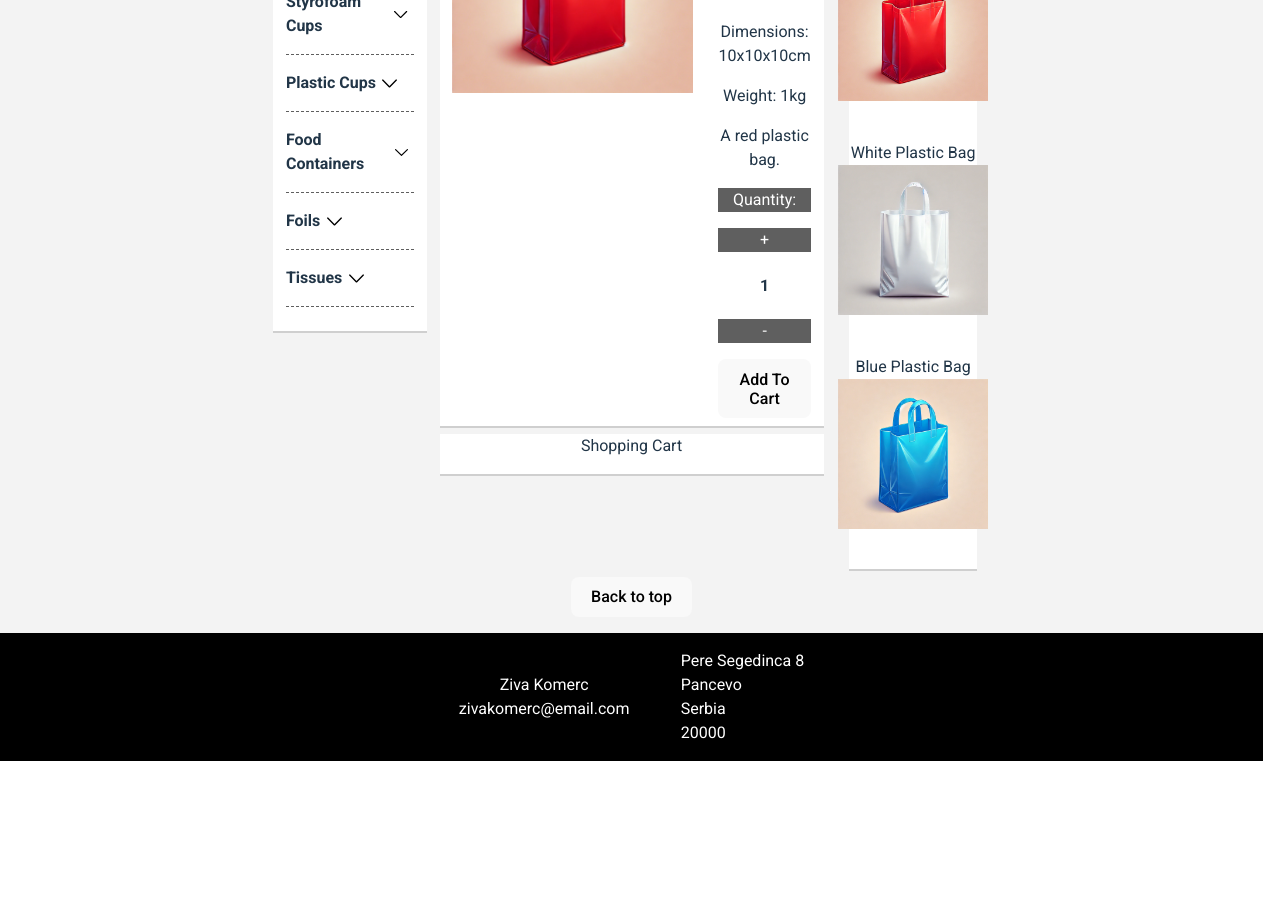
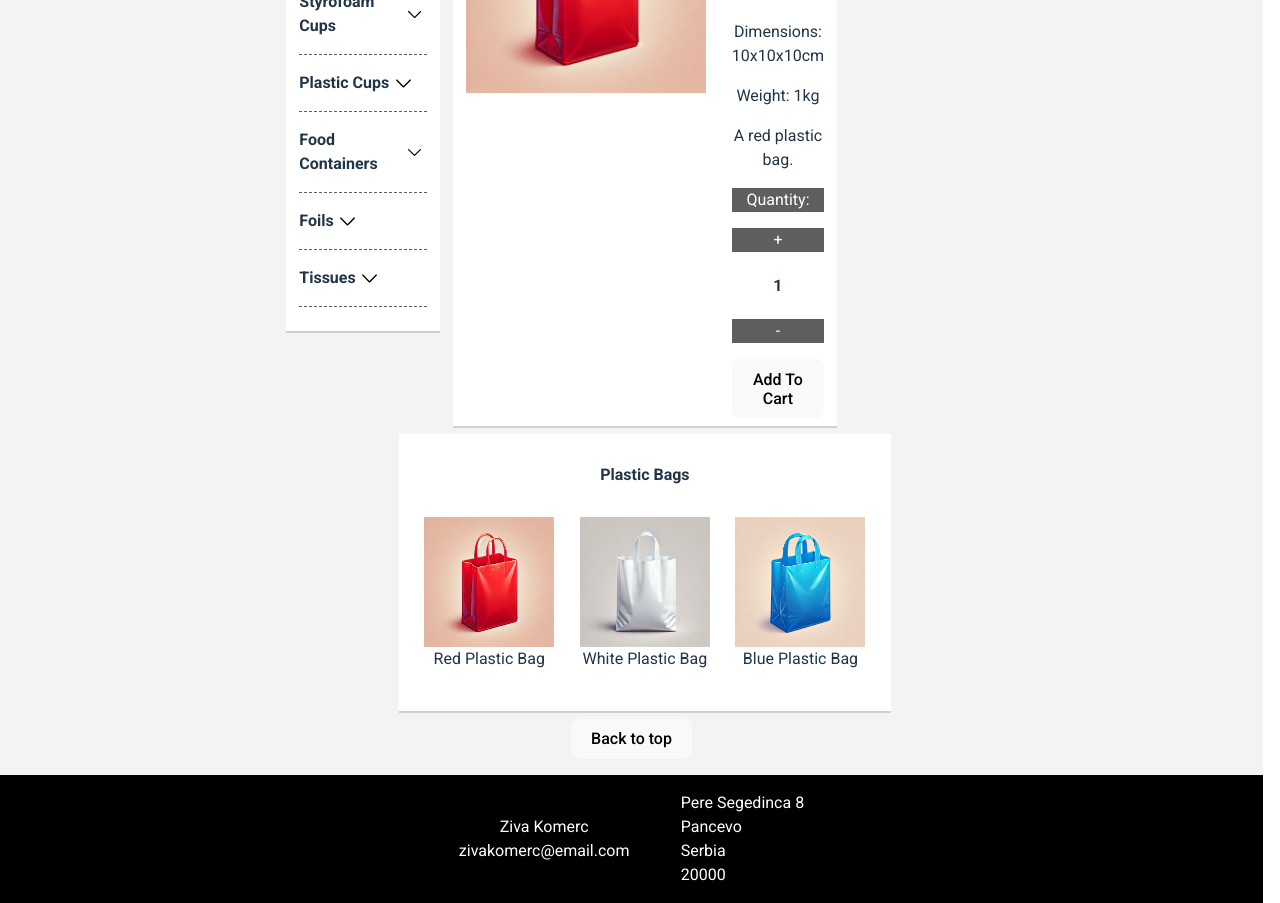
Before and after one commit to SuperHeavyBallet/Ziva-Website, a React (Vite) app in the folder Ziva-Website/: page /products in a window 1280 px wide. Shown: the part 260-1163 px from the top of the page. Before the commit the page ends 1021 px from the top, so only its background shows below. Built offline with nearby package versions, Linux system fonts and the light colour scheme.

Commit message:
Switched Shopping Cart and Other Items position, added Shopping Cart Total

```diff
--- /dev/null
+++ b/Ziva-Website/src/Components/GridPreviewMenu/gridPreviewMenu.jsx
@@ -0,0 +1,32 @@
+import styles from "./gridPreviewMenu.module.css"
+
+export default function GridPreviewMenu( {inputItems, groupTitle, filterGroup, clickedItem})
+{
+    const filteredItems = inputItems.filter(item => (item.group === filterGroup));
+
+    function handleItemClick(itemID)
+    {
+
+        clickedItem(itemID);
+    }
+
+    return(
+        <div className={styles.gridPreviewMenuContainer}>
+            <h4>{groupTitle}</h4>
+            <div className={styles.gridPreviewMenu}>
+                {filteredItems.map((item, index) => (
+                    <div
+                    key={index}
+                    className={styles.previewItem}
+                    onClick={() => handleItemClick(item.id)}>
+
+                        <img src={item.image}></img>
+                        <div>{item.name}</div>
+                    </div>
+
+
+                ))}
+            </div>
+        </div>
+    )
+}
--- /dev/null
+++ b/Ziva-Website/src/Components/GridPreviewMenu/gridPreviewMenu.module.css
@@ -0,0 +1,44 @@
+.gridPreviewMenuContainer{
+    display: flex;
+    flex-direction: column;
+    align-items: center;
+    justify-content: center;
+    padding: 1vh 1vw;
+    margin: 1vh 1vw;
+
+    background-color: var(--bright-colour);
+    box-shadow: rgba(0, 0, 0, 0.15) 0px 2px 0px;
+}
+
+.gridPreviewMenuContainer > h4{
+    padding: none;
+    margin: none;
+}
+
+.gridPreviewMenu{
+    display: grid;
+    grid-template-columns: 1fr 1fr 1fr;
+}
+
+.previewItem{
+    max-width: 200px;
+    display: flex;
+    flex-direction: column;
+    align-items: center;
+    margin-bottom: 2vh;
+
+    padding: 1vh 1vw 2vh 1vw;
+}
+
+.previewItem:hover{
+    cursor: pointer;
+
+
+    background-color: var(--off-bright-colour);
+    box-shadow: rgba(0, 0, 0, 0.15) 0px 2px 0px;
+
+}
+
+.previewItem img{
+    width: 130px;
+}
--- a/Ziva-Website/src/Components/ShoppingCart/shoppingCart.jsx
+++ b/Ziva-Website/src/Components/ShoppingCart/shoppingCart.jsx
@@ -4,8 +4,8 @@ import styles from "./shoppingCart.module.css"
 
 export default function ShoppingCart( {cartContents, onRemoveItem, itemClicked, itemQuantityAdjusted} )
 {
+    const [ totalPrice, setTotalPrice ] = useState(0);
 
-    console.log("Cart Contents" , cartContents)
     function removeItem(item)
     {
 
@@ -19,7 +19,30 @@ export default function ShoppingCart( {cartContents, onRemoveItem, itemClicked,
     function adjustQuantity(amountToAdjust, itemId)
     {
         itemQuantityAdjusted([itemId, amountToAdjust]);
+        calculateTotalPrice();
     }
+
+    function calculateTotalPrice()
+    {
+        let totalCost = 0;
+
+        for (let i = 0; i < cartContents.length; i++) {
+            totalCost += cartContents[i].item.price * cartContents[i].quantity;
+        }
+
+        setTotalPrice(parseFloat(totalCost.toFixed(2)));
+
+    }
+
+    useEffect(() =>
+    {
+        console.log(typeof(totalPrice));
+    }, [totalPrice]);
+
+    useEffect(() =>
+    {
+        calculateTotalPrice();
+    }, [cartContents] );
 
     return(
         <div className={styles.shoppingCartContainer}>
@@ -95,6 +118,10 @@ export default function ShoppingCart( {cartContents, onRemoveItem, itemClicked,
                 ))
             }
             </div>
+
+            <div>
+                Total: ${Number(totalPrice)}
+            </div>
         </div>
     )
 }
--- a/Ziva-Website/src/pages/CataloguePage/cataloguePage.jsx
+++ b/Ziva-Website/src/pages/CataloguePage/cataloguePage.jsx
@@ -3,6 +3,7 @@ import VerticalTextMenu from "../../Components/VerticalTextMenu/verticalTextMenu
 import styles from "./cataloguePage.module.css"
 import products from "../../../public/products.json"
 import VerticalPreviewMenu from "../../Components/VerticalPreviewMenu/verticalPreviewMenu"
+import GridPreviewMenu from "../../Components/GridPreviewMenu/gridPreviewMenu"
 import ItemView from "../../Components/ItemView/itemView"
 import { useState, useEffect } from "react"
 import Footer from "../../Components/Footer/footer"
@@ -69,7 +70,7 @@ export default function CataloguePage( {updateShoppingCartContents, incomingProd
                 const updatedItem = {
                     name: itemToAdd.name,
                     item: itemToAdd,
-                    quantity: currentCartContents[index].quantity + itemQuantity
+                    quantity: Number(currentCartContents[index].quantity + itemQuantity)
                 };
 
                 if (updatedItem.quantity > 0)
@@ -169,6 +170,16 @@ export default function CataloguePage( {updateShoppingCartContents, incomingProd
                     selectedItem={itemToDisplay}
                     onClickAddToCart={(itemToAdd, itemQuantity) => updateShoppingCart(itemToAdd, itemQuantity)}
                 />
+                <GridPreviewMenu
+                    inputItems={products}
+                    clickedItem={(itemID) => handleItemClicked(itemID)}
+                    groupTitle={groupNameToDisplay}
+                    filterGroup={groupToDisplay}
+                />
+
+            </div>
+
+            <div className={styles.rightSection}>
 
             <ShoppingCart
                 cartContents={currentCartContents}
@@ -177,15 +188,7 @@ export default function CataloguePage( {updateShoppingCartContents, incomingProd
                 itemQuantityAdjusted={(adjustQuantity) => handleUpdateQuantity(adjustQuantity)}
 
             />
-            </div>
 
-            <div className={styles.rightSection}>
-                <VerticalPreviewMenu
-                    inputItems={products}
-                    clickedItem={(itemID) => handleItemClicked(itemID)}
-                    groupTitle={groupNameToDisplay}
-                    filterGroup={groupToDisplay}
-                />
             </div>
             </div>
 
--- a/Ziva-Website/src/pages/CataloguePage/cataloguePage.module.css
+++ b/Ziva-Website/src/pages/CataloguePage/cataloguePage.module.css
@@ -61,7 +61,7 @@
 
 
 
-    width: 10vw;
+    width: fit-content;
 
     padding: 0vh 1vw 1vh 1vw;
 }
```
Also changed, not shown: 1 other file (tests, documents, lock files or other folders).
